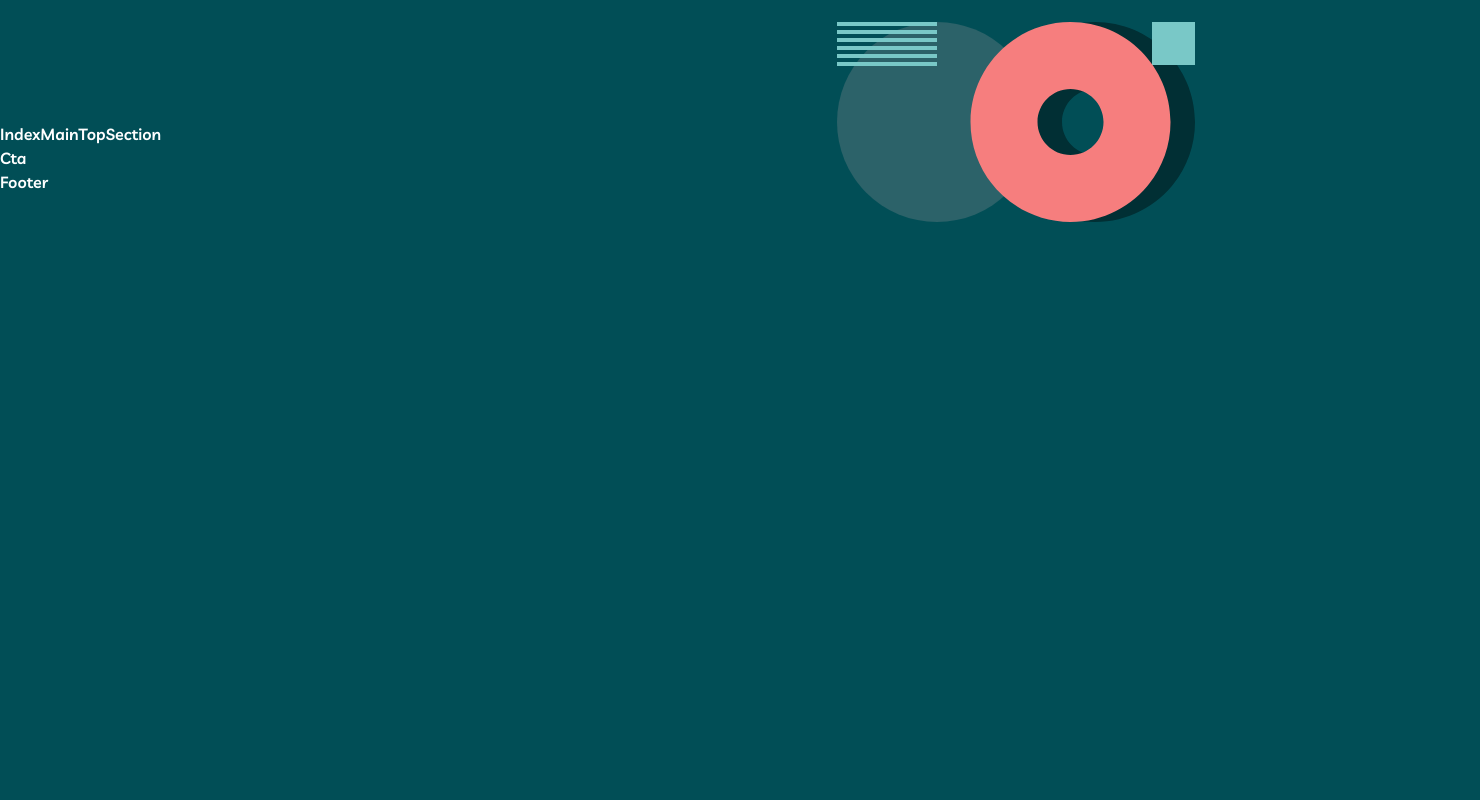
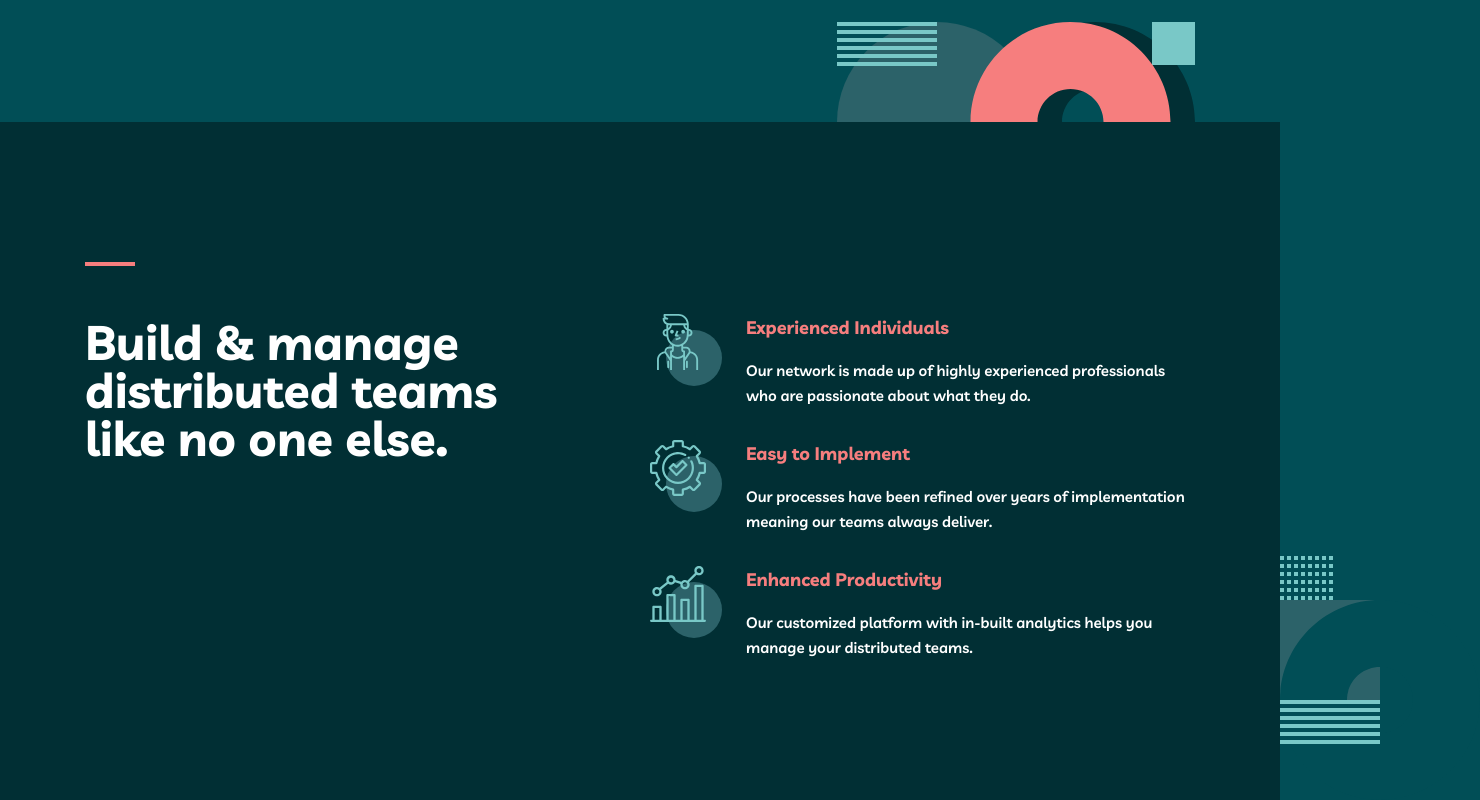
Before and after one commit to YaxyobekUz/my-team, a React (Vite) app: page / in a window 1280 px wide. Shown: the part 580-1380 px from the top of the page, 1480 px wide, since content can reach past the window. Before the commit the page ends 802 px from the top, so only its background shows below. Built offline with nearby package versions, Linux system fonts and the light colour scheme.

Commit message:
added Index Main Top Section

```diff
--- a/src/components/IndexHero.jsx
+++ b/src/components/IndexHero.jsx
@@ -4,7 +4,7 @@ import circleShapes from '../assets/images/circle-shapes.svg'
 
 const IndexHero = () => {
     return (
-        <div className='pt-60 pb-250 z-1'>
+        <div className='pt-60 pb-250'>
             <div className="flex items-center container relative">
                 <h1 className="text-100 max-w-635 w-full leading-100 font-bold mr-30">Find the <br /> best <span className="text-primary-light_coral">talent</span></h1>
                 <div>
@@ -12,7 +12,7 @@ const IndexHero = () => {
                     <p className="max-w-445">Finding the right people and building high performing teams can be hard. Most companies aren’t tapping into the abundance of global talent. We’re about to change that.</p>
                 </div>
                 <img width={200} height={200} className='absolute -left-265' src={circleShape} alt="" aria-hidden='true' />
-                <img width={358} height={200} className='absolute -bottom-350 right-5' src={circleShapes} alt="" aria-hidden='true' />
+                <img width={358} height={100} className='flex items-start absolute -bottom-250 right-5 object-cover object-top h-1/2' src={circleShapes} alt="" aria-hidden='true' />
             </div>
         </div>
     )
--- a/src/components/IndexMainTopSection.jsx
+++ b/src/components/IndexMainTopSection.jsx
@@ -1,9 +1,44 @@
-import React from 'react'
+import React from 'react';
+import boyImg from '../assets/images/boy-icon.svg';
+import parameterImg from '../assets/images/parameter-icon.svg';
+import statisticsImg from '../assets/images/statistics-icon.svg';
+import shapeImg from '../assets/images/circle-shape1.svg';
 
 const IndexMainTopSection = () => {
-  return (
-    <section>IndexMainTopSection</section>
-  )
+    return (
+        <section className='bg-secondary-sacramento_state_green py-140'>
+            <div className="grid container grid-cols-2 gap-5 justify-between items-start relative">
+                <div>
+                    <div className="restangle-shape mb-52"></div>
+                    <h2 className="max-w-445">Build & manage distributed teams like no one else.</h2>
+                </div>
+                <ul className="space-y-8 mt-52">
+                    <li className="flex items-start">
+                        <img width={72} height={72} src={boyImg} alt="boy icon" className="mr-6" />
+                        <div className='max-w-445'>
+                            <h3 className="text-primary-light_coral mb-4">Experienced Individuals</h3>
+                            <p className="small-p opacity-8">Our network is made up of highly experienced professionals who are passionate about what they do.</p>
+                        </div>
+                    </li>
+                    <li className="flex items-start">
+                        <img width={72} height={72} src={parameterImg} alt="parameter icon" className="mr-6" />
+                        <div className='max-w-445'>
+                            <h3 className="text-primary-light_coral mb-4">Easy to Implement</h3>
+                            <p className="small-p opacity-8">Our processes have been refined over years of implementation meaning our teams always deliver.</p>
+                        </div>
+                    </li>
+                    <li className="flex items-start">
+                        <img width={72} height={72} src={statisticsImg} alt="statistics icon" className="mr-6" />
+                        <div className='max-w-445'>
+                            <h3 className="text-primary-light_coral mb-4">Enhanced Productivity</h3>
+                            <p className="small-p opacity-8">Our customized platform with in-built analytics helps you manage your distributed teams.</p>
+                        </div>
+                    </li>
+                </ul>
+                <img width={200} height={244} className='absolute -right-265 -bottom-140' src={shapeImg} alt="" aria-hidden='true' />
+            </div>
+        </section>
+    )
 }
 
 export default IndexMainTopSection
--- a/src/index.css
+++ b/src/index.css
@@ -7,13 +7,20 @@ body {
   font-family: 'Livvic', sans-serif;
   font-weight: 600;
   background: #014E56;
-  color: #fff
+  color: #fff;
+  overflow-x: hidden;
 }
 
 h1 {
   font-size: 100px;
   line-height: 100px;
   font-weight: 700;
+}
+
+h2 {
+  font-size: 48px;
+  font-weight: 700;
+  line-height: 48px;
 }
 
 h3 {
@@ -29,6 +36,11 @@ p {
   color: white;
 }
 
+.small-p {
+  font-size: 15px;
+  font-weight: 600;
+  line-height: 25px;
+}
 
 @layer components {
   .container {
@@ -74,3 +86,7 @@ p {
     @apply w-50 h-1 bg-primary-light_coral;
   }
 }
+
+.sdkm {
+  background-position: top;
+}
--- a/tailwind.config.js
+++ b/tailwind.config.js
@@ -43,8 +43,12 @@ export default {
         '24': '24px',
       },
       spacing: {
-        '350': '350px',
         '265': '265px',
+        '250': '250px',
+        '140': '140px',
+      },
+      opacity: {
+        '8': '8',
       },
       zIndex: {
         '1': '1',
```
